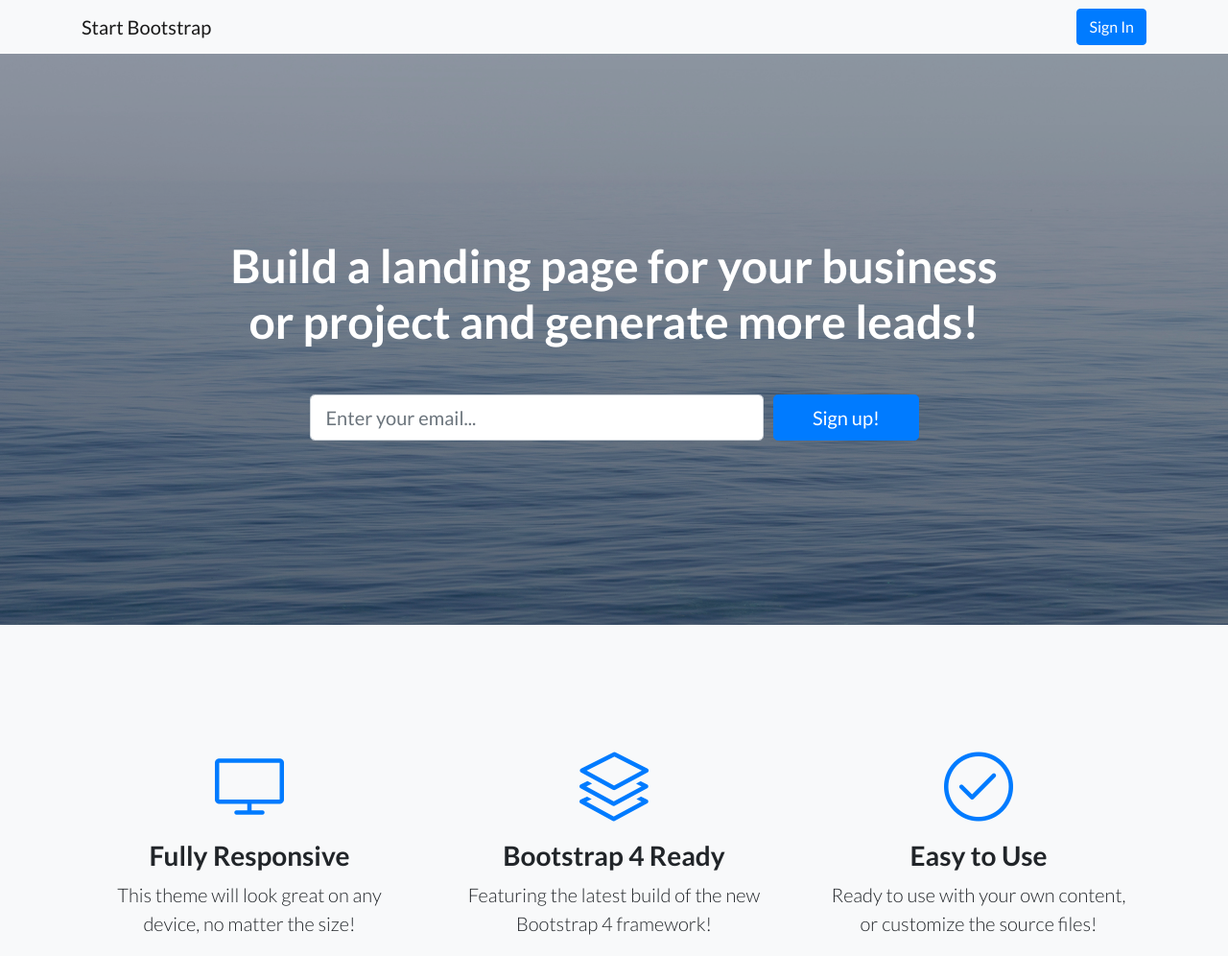
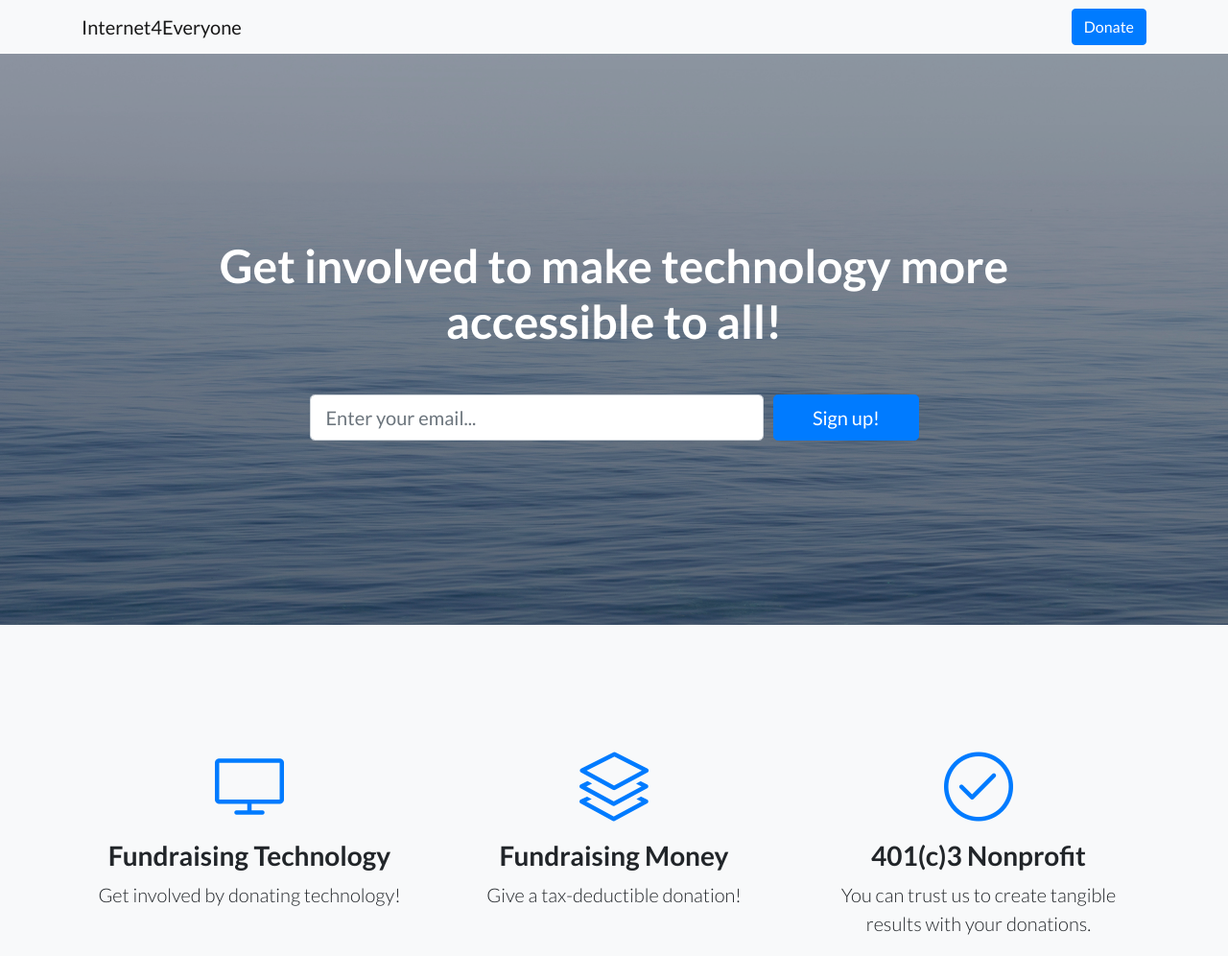
Before and after one commit to Octocat21/InternetForEveryoneV2, a website: page index.html in a window 1280 px wide. Shown: the top 996 px of the page at 96% size. Drawn offline with Linux system fonts and the light colour scheme.

Commit message:
Update index.html

```diff
--- a/index.html
+++ b/index.html
@@ -28,8 +28,8 @@
   <!-- Navigation -->
   <nav class="navbar navbar-light bg-light static-top">
     <div class="container">
-      <a class="navbar-brand" href="#">Start Bootstrap</a>
-      <a class="btn btn-primary" href="#">Sign In</a>
+      <a class="navbar-brand" href="#">Internet4Everyone</a>
+      <a class="btn btn-primary" href="#">Donate</a>
     </div>
   </nav>
 
@@ -39,7 +39,7 @@
     <div class="container">
       <div class="row">
         <div class="col-xl-9 mx-auto">
-          <h1 class="mb-5">Build a landing page for your business or project and generate more leads!</h1>
+          <h1 class="mb-5">Get involved to make technology more accessible to all!</h1>
         </div>
         <div class="col-md-10 col-lg-8 col-xl-7 mx-auto">
           <form>
@@ -66,8 +66,8 @@
             <div class="features-icons-icon d-flex">
               <i class="icon-screen-desktop m-auto text-primary"></i>
             </div>
-            <h3>Fully Responsive</h3>
-            <p class="lead mb-0">This theme will look great on any device, no matter the size!</p>
+            <h3>Fundraising Technology</h3>
+            <p class="lead mb-0">Get involved by donating technology!</p>
           </div>
         </div>
         <div class="col-lg-4">
@@ -75,8 +75,8 @@
             <div class="features-icons-icon d-flex">
               <i class="icon-layers m-auto text-primary"></i>
             </div>
-            <h3>Bootstrap 4 Ready</h3>
-            <p class="lead mb-0">Featuring the latest build of the new Bootstrap 4 framework!</p>
+            <h3>Fundraising Money</h3>
+            <p class="lead mb-0">Give a tax-deductible donation!</p>
           </div>
         </div>
         <div class="col-lg-4">
@@ -84,8 +84,8 @@
             <div class="features-icons-icon d-flex">
               <i class="icon-check m-auto text-primary"></i>
             </div>
-            <h3>Easy to Use</h3>
-            <p class="lead mb-0">Ready to use with your own content, or customize the source files!</p>
+            <h3>401(c)3 Nonprofit</h3>
+            <p class="lead mb-0">You can trust us to create tangible results with your donations.</p>
           </div>
         </div>
       </div>
```
